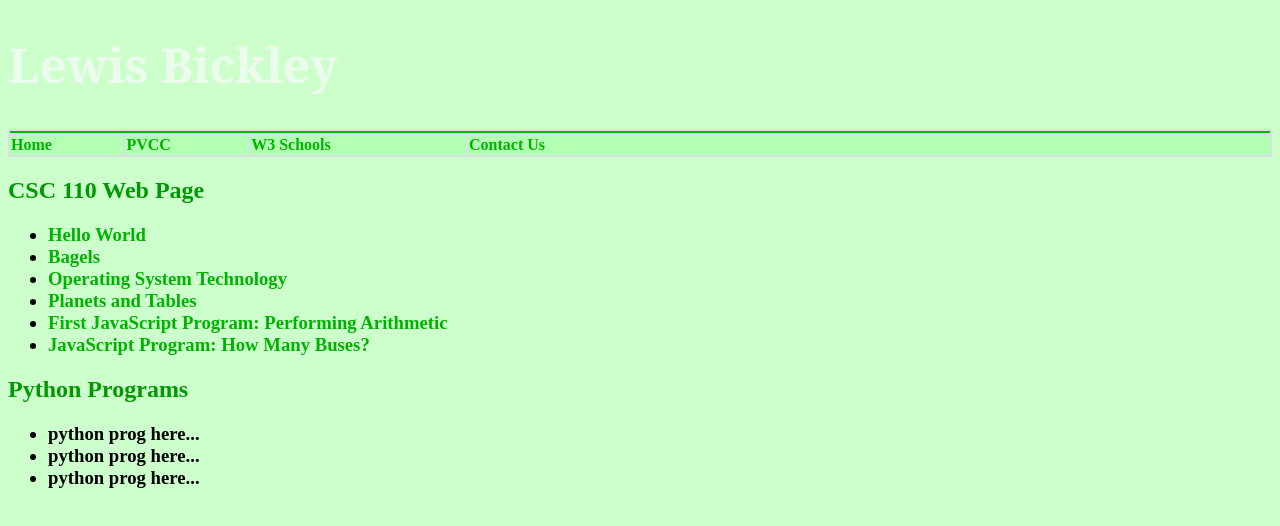
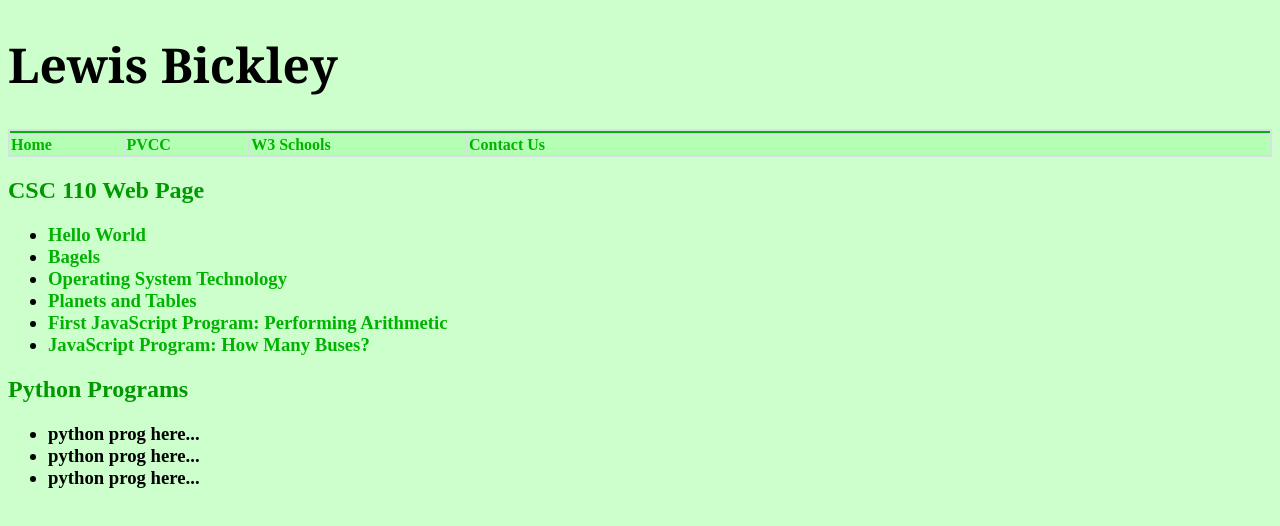
Before and after one commit to lbickley-pvcc/lbickley-pvcc.github.io, a plain HTML site: page index.html in a window 1280 px wide. Drawn offline with Linux system fonts and the light colour scheme.

Commit message:
Add more planets to row/table data

```diff
--- a/index.html
+++ b/index.html
@@ -10,7 +10,7 @@
     body {background-color:#ccffcc; font-family:arial, helvetica, sans-serif, margin-top:0px;}
     table {width: 100%; background-color: #d4e2e2;font-weight:bold; }
     tr {background-color: #b3ffb3}
-    h1 {color: #ecfcec; font-size: 3em; font-family: Georgia, 'Times New Roman', Times, serif;}
+    h1 {color: #000000; font-size: 3em; font-family: Georgia, 'Times New Roman', Times, serif;}
     h2 {color: #009900; font-size: 1.5em;}
 
     a {text-decoration:none;}
```
